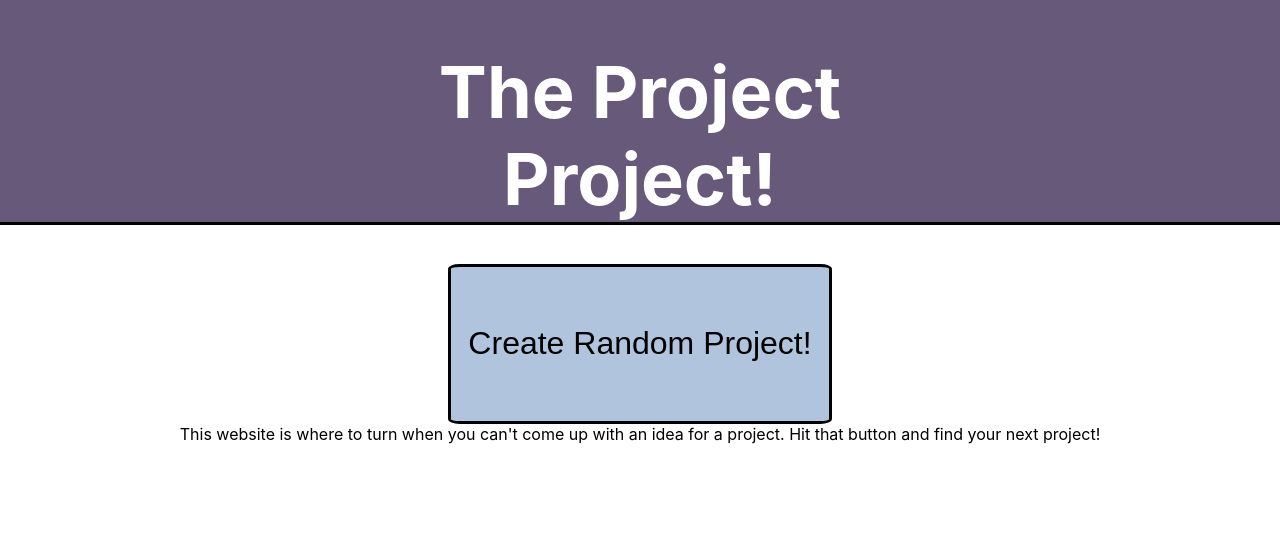
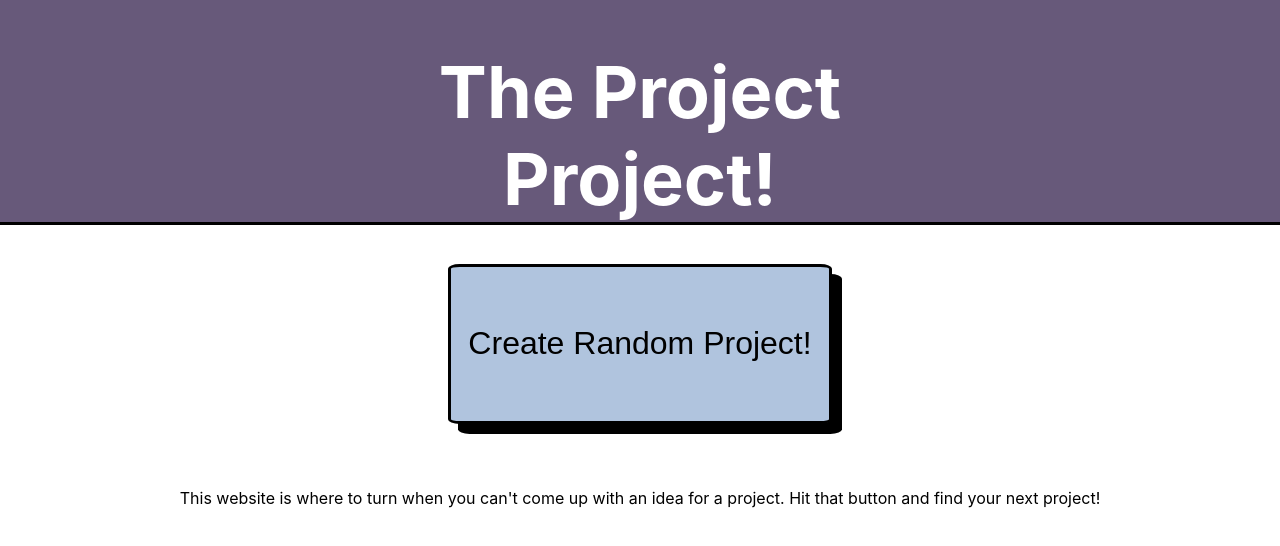
Before and after one commit to AurumValian/projenerator, a React (Create React App) app: page / in a window 1280 px wide. Shown: the top 546 px of the page. Built offline with nearby package versions, Linux system fonts and the light colour scheme.

Commit message:
Add shadows to boxes and buttons, rename page

```diff
--- a/public/index.html
+++ b/public/index.html
@@ -24,10 +24,10 @@
       work correctly both with client-side routing and a non-root public URL.
       Learn how to configure a non-root public URL by running `npm run build`.
     -->
-    <title>React App</title>
+    <title>The Project Project!</title>
   </head>
   <body>
-    <noscript>You need to enable JavaScript to run this app.</noscript>
+    <noscript>Sorry, the script failed to run. Please try again.</noscript>
     <div id="root"></div>
     <!--
       This HTML file is a template.
--- a/src/App/App.css
+++ b/src/App/App.css
@@ -1,6 +1,7 @@
 html {
   height: 100%;
-  background-color: white
+  background-color: white;
+  font-family: fantasy;
 }
 
 .App {
@@ -15,4 +16,9 @@ html {
   background-color: lightsteelblue;
   border-radius: 3%;
   border: 3px solid black;
+  box-shadow: 10px 10px;
 }
+
+.page-description {
+  margin-top: 5%
+}
--- a/src/Header/Header.css
+++ b/src/Header/Header.css
@@ -23,6 +23,7 @@ h1 {
   background-color: #004346;
   color: #FFFFFF;
   margin-left: 7%;
+  box-shadow: 6px 6px black;
 }
 
 .home-button {
@@ -35,4 +36,5 @@ h1 {
   background-color: #004346;
   color: #FFFFFF;
   margin-right: 7%;
+  box-shadow: 6px 6px black;
 }
--- a/src/Project/Project.css
+++ b/src/Project/Project.css
@@ -8,6 +8,7 @@
   border-radius: 3%;
   font-size: 1.5em;
   background-color: lightsteelblue;
+  box-shadow: 10px 10px black;
 }
 
 .save-to-favorites {
@@ -16,4 +17,5 @@
   background-color: #004346;
   color: #FFFFFF;
   border: 1px solid lightsteelblue;
+  box-shadow: 2px 2px black;
 }
```
